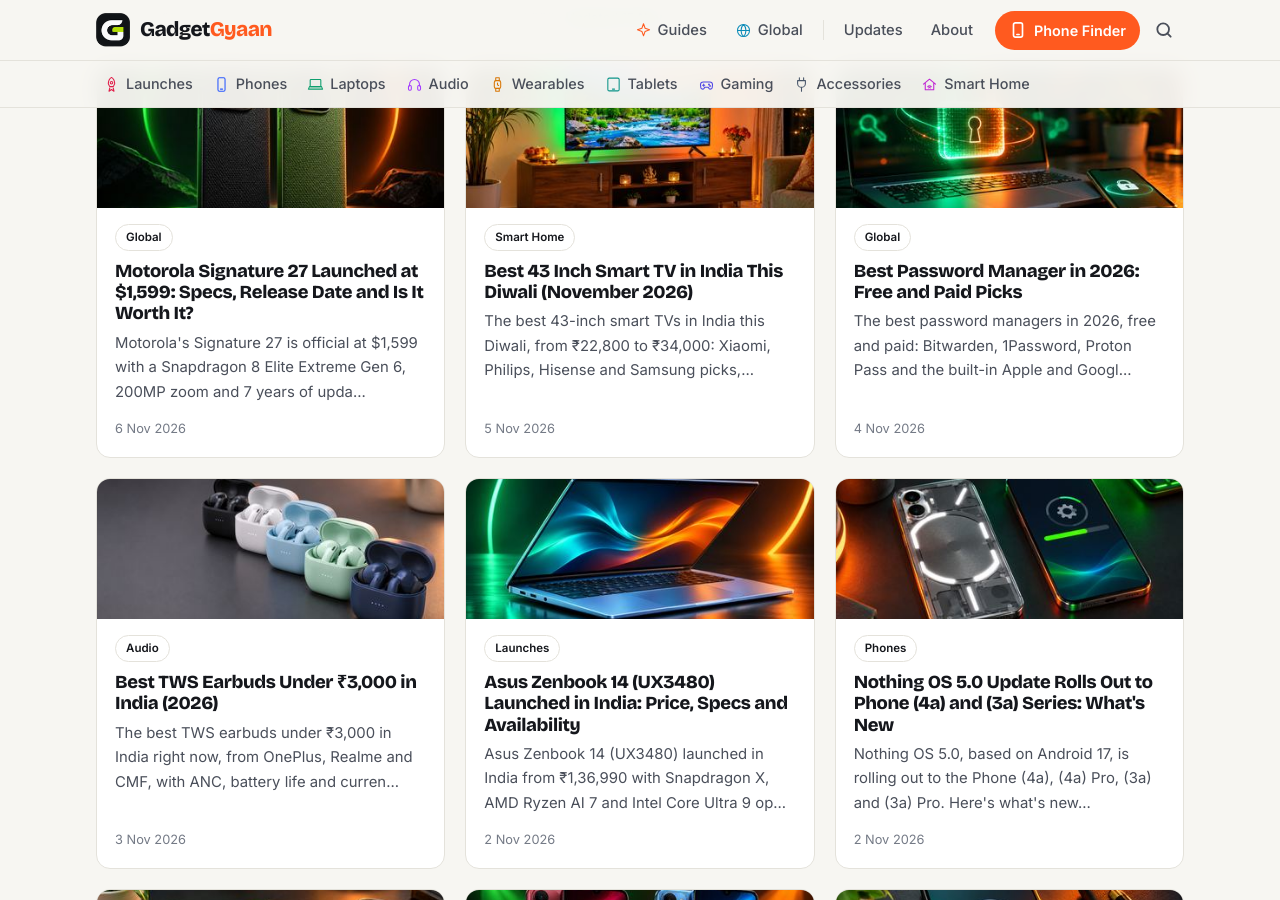
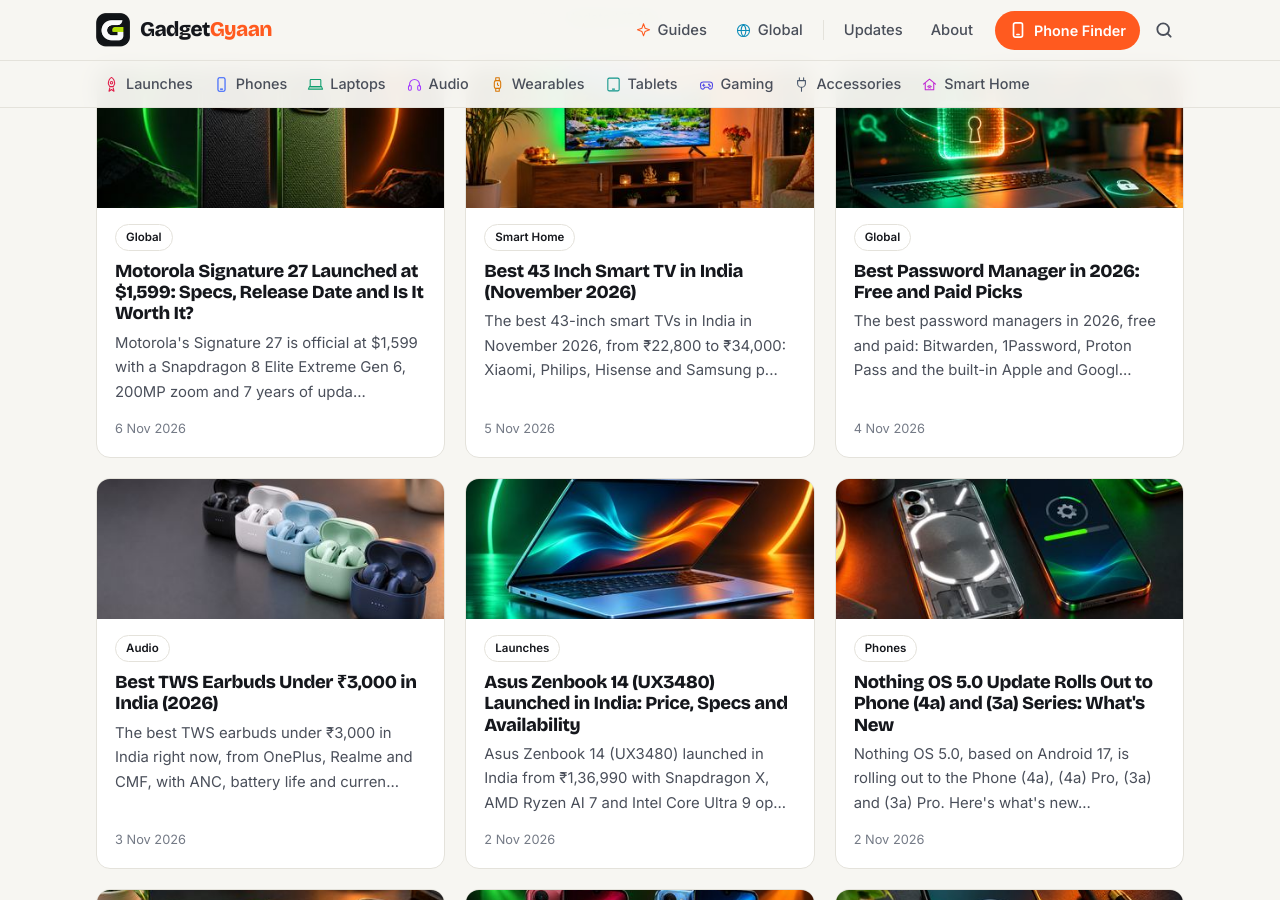
Before and after one commit to kiteksood167/kiteksood167.github.io, a Jekyll site: the page built from index.html, in a window 1280 px wide and 900 px high, scrolled down 2640 px. Built offline with Jekyll 4.4.1, drawn with Linux system fonts in a browser that asks for light colours.

Commit message:
Add desktop sidebar on posts; drop Diwali from 43-inch TV title
Co-Authored-By: Claude Opus 5.5 <noreply@anthropic.com>
Claude-Session: https://claude.ai/code/session_01WQRPmSxMwztgHXfstCGpBN

```diff
--- a/_posts/2026-10-21-apple-tv-4k-2026-india-price-features.md
+++ b/_posts/2026-10-21-apple-tv-4k-2026-india-price-features.md
@@ -77,7 +77,7 @@ For most people in India, though, ₹39,900 is a lot for a streaming box. If you
 
 {% include buy.html name="Apple TV 4K (2026)" query="Apple TV 4K" note="Check availability; India sales start November 13" %}
 
-**Related reading:** [Smart TV Buying Guide: The Specs That Actually Matter](/smart-tv-buying-guide/) · [Best 43 Inch Smart TV in India This Diwali (November 2026)](/best-43-inch-smart-tv-india/) · [Apple iPhone Duo Launched in India: Price, Specs and Sale Date](/apple-iphone-duo-launched-india-price-specs-sale-date/)
+**Related reading:** [Smart TV Buying Guide: The Specs That Actually Matter](/smart-tv-buying-guide/) · [Best 43 Inch Smart TV in India (November 2026)](/best-43-inch-smart-tv-india/) · [Apple iPhone Duo Launched in India: Price, Specs and Sale Date](/apple-iphone-duo-launched-india-price-specs-sale-date/)
 
 ## The bottom line
 
--- a/_posts/2026-11-05-best-43-inch-smart-tv-india.md
+++ b/_posts/2026-11-05-best-43-inch-smart-tv-india.md
@@ -1,7 +1,7 @@
 ---
-title: "Best 43 Inch Smart TV in India This Diwali (November 2026)"
-seo_title: "Best 43 Inch Smart TV in India This Diwali"
-description: "The best 43-inch smart TVs in India this Diwali, from ₹22,800 to ₹34,000: Xiaomi, Philips, Hisense and Samsung picks, with current prices and specs."
+title: "Best 43 Inch Smart TV in India (November 2026)"
+seo_title: "Best 43 Inch Smart TV in India (Nov 2026)"
+description: "The best 43-inch smart TVs in India in November 2026, from ₹22,800 to ₹34,000: Xiaomi, Philips, Hisense and Samsung picks, with current prices and specs."
 date: 2026-11-05 22:35:00 +0530
 category: Smart Home
 also_in: [Guides]
```
Also changed, not shown: _data/sidebar_picks.yml (+3 -21 lines).
